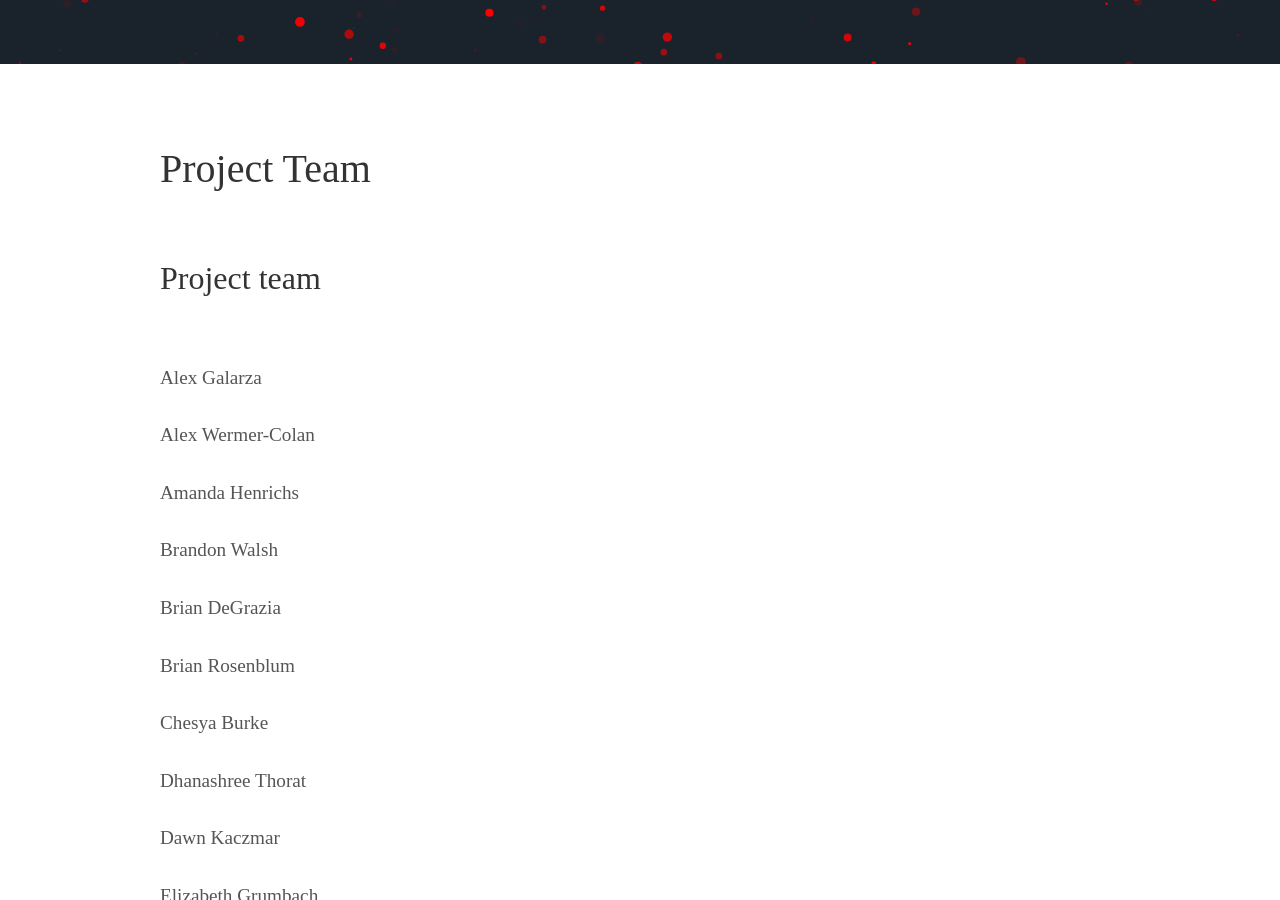
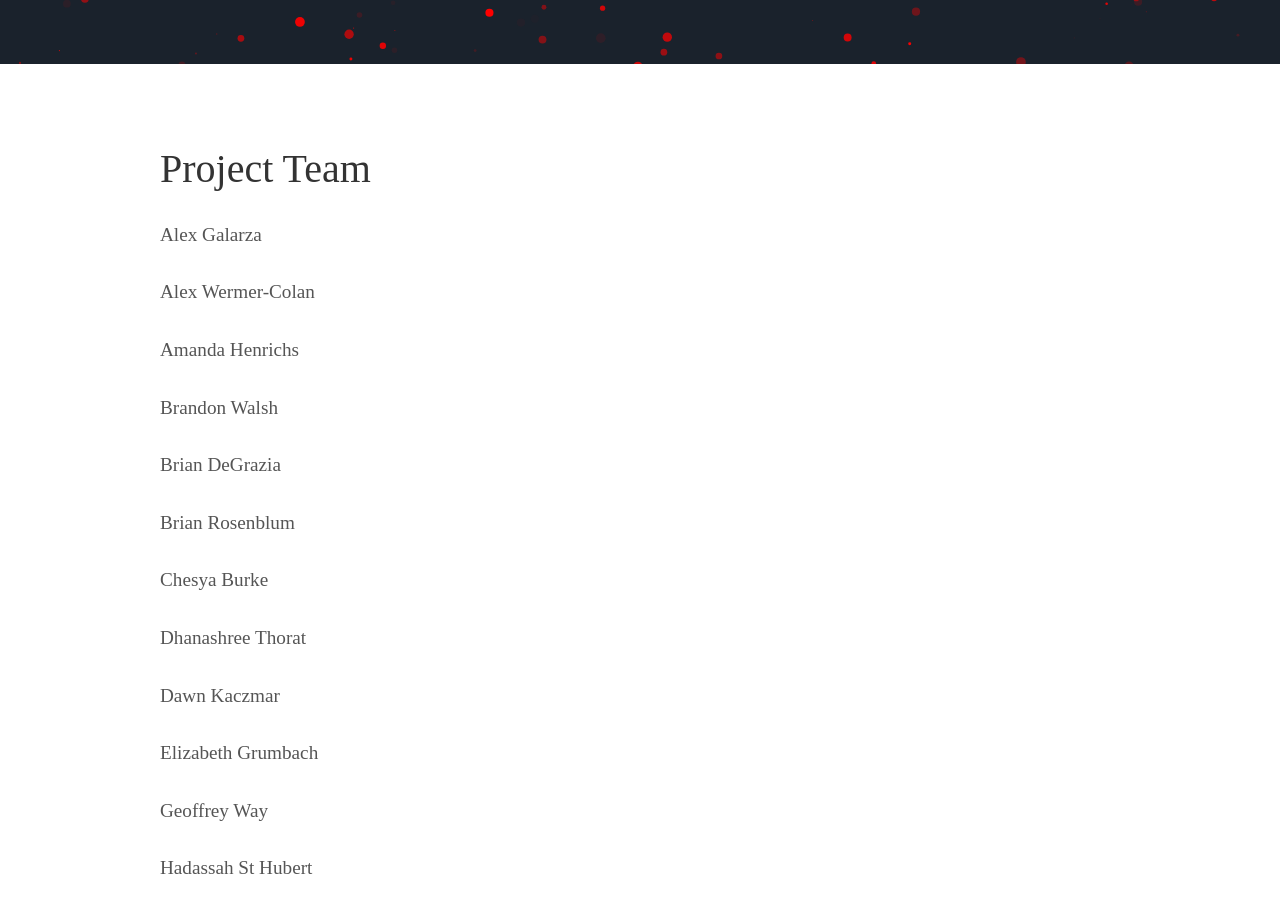
Before and after one commit to visionary-futures-collective/covid19, a Jekyll site: the page built from project-team.md, in a window 1280 px wide and 900 px high, scrolled down 896 px. Built offline with Jekyll 4.4.1, drawn with Linux system fonts in a browser that asks for light colours; some web fonts are replaced.

Commit message:
Update project-team.md

```diff
--- a/project-team.md
+++ b/project-team.md
@@ -3,8 +3,7 @@ layout: page
 title: Project Team
 permalink: /project-team
 ---
-## Project team
-<br />
+
 Alex Galarza<br />
 Alex Wermer-Colan<br />
 Amanda Henrichs<br />
```
